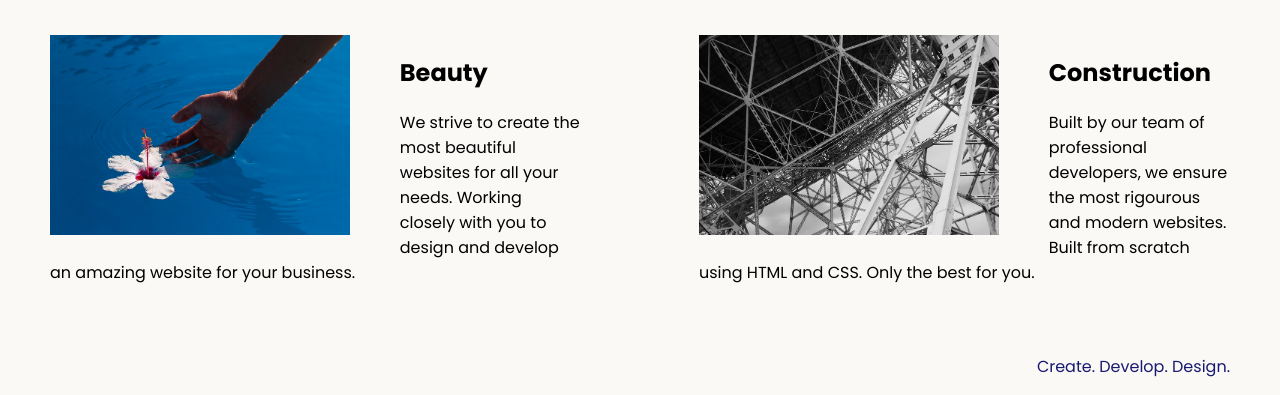
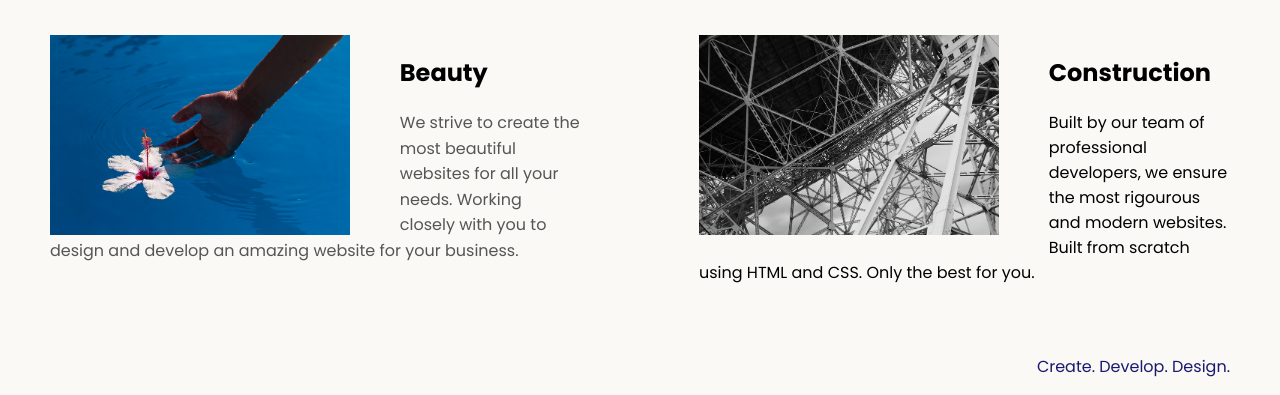
Before and after one commit to codestoria/The-Complete-Full-Stack-Web-Development-Bootcamp, a plain HTML site: page 08 - Advanced CSS/8.4 Web Design Agency Project/index.html in a window 1280 px wide. Shown: the part 415-810 px from the top of the page. Drawn offline with Linux system fonts and the light colour scheme.

Commit message:
Update style.css

```diff
--- a/08 - Advanced CSS/8.4 Web Design Agency Project/style.css
+++ b/08 - Advanced CSS/8.4 Web Design Agency Project/style.css
@@ -28,6 +28,11 @@ footer {
 
 .card {
   width: 45%;
+}
+
+.card-text {
+  color: #555;
+  line-height: 1.6;
 }
 
 .left {
```
